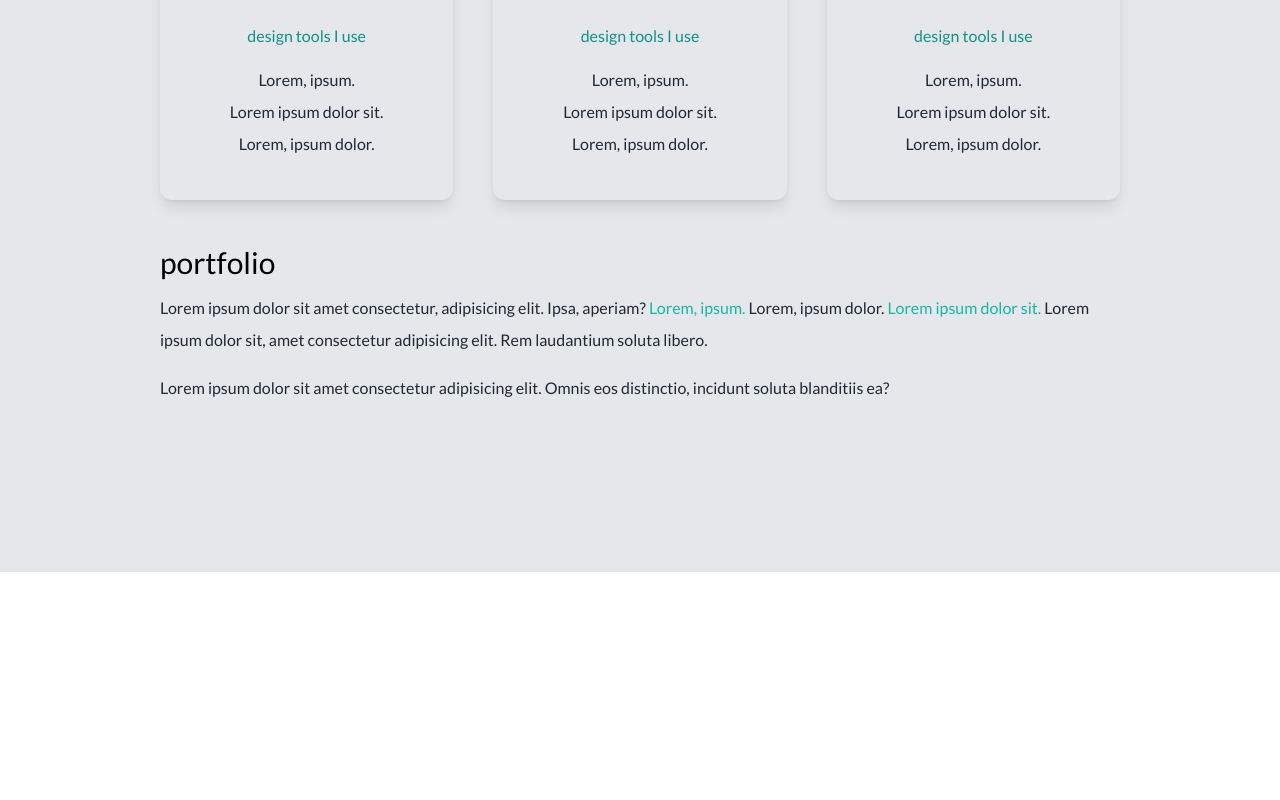
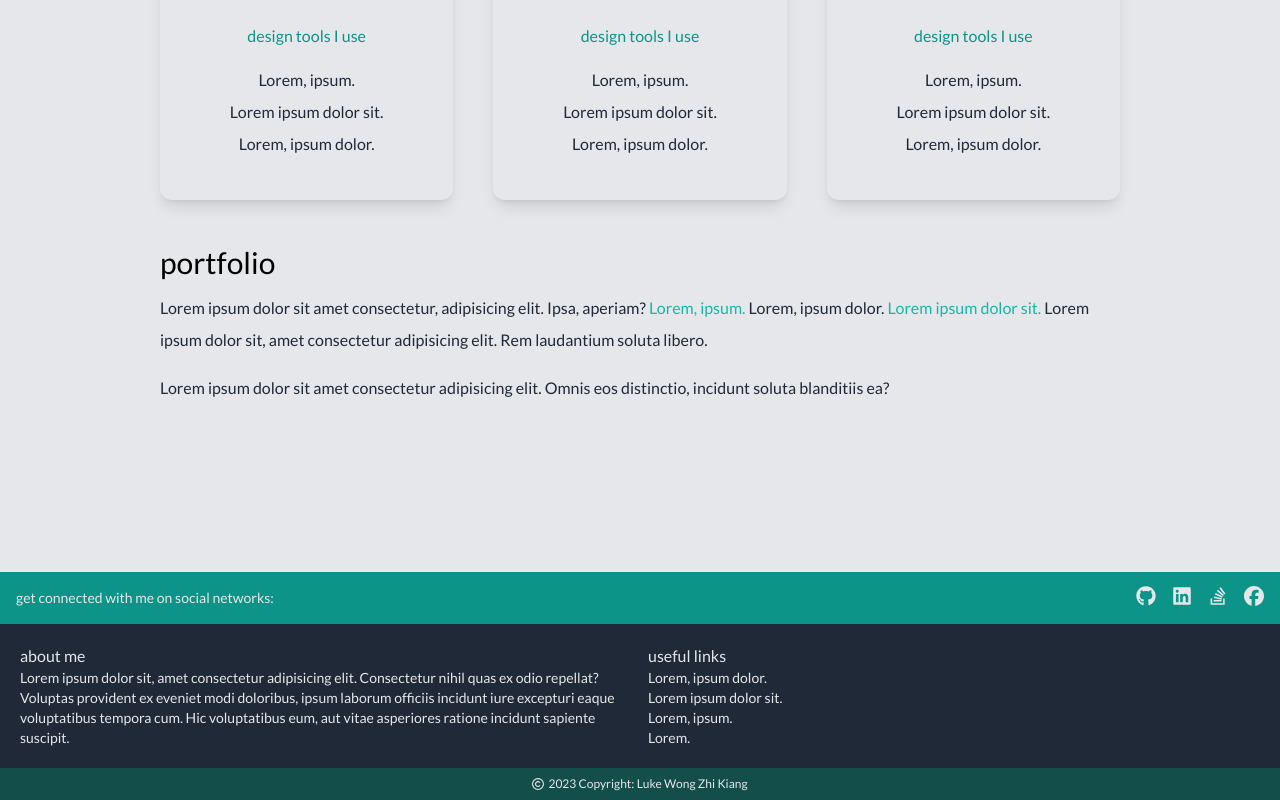
Before and after one commit to DevLukeHere/nextjs-portfolio, a Next.js app: page / in a window 1280 px wide. Shown: the part 1396-2196 px from the top of the page. Before the commit the page ends 1968 px from the top, so only its background shows below. Built offline with nearby package versions, Linux system fonts and the light colour scheme.

Commit message:
style: add footer section

```diff
--- a/app/layout.tsx
+++ b/app/layout.tsx
@@ -1,6 +1,15 @@
 import "./globals.css";
 import { Lato } from "next/font/google";
 import { ReactNode } from "react";
+import { FontAwesomeIcon } from "@fortawesome/react-fontawesome";
+import {
+  faGithub,
+  faLinkedin,
+  faStackOverflow,
+  faFacebook,
+} from "@fortawesome/free-brands-svg-icons";
+import { faCopyright } from "@fortawesome/free-regular-svg-icons";
+import Link from "next/link";
 
 // If loading a variable font, you don't need to specify the font weight
 const lato = Lato({
@@ -10,11 +19,7 @@ const lato = Lato({
   display: "optional",
 });
 
-export default function RootLayout({
-  children,
-}: {
-  children: ReactNode;
-}) {
+export default function RootLayout({ children }: { children: ReactNode }) {
   return (
     <html lang="en" className={lato.className}>
       {/*
@@ -22,7 +27,70 @@ export default function RootLayout({
         head.tsx. Find out more at https://beta.nextjs.org/docs/api-reference/file-conventions/head
       */}
       <head />
-      <body>{children}</body>
+      <body>
+        {children}
+        <footer>
+          <div className="bg-teal-600 py-3.5 px-4 grid grid-rows-2 justify-items-center gap-2 content-center items-center sm:flex sm:justify-between">
+            <p className="text-gray-200 text-sm">
+              get connected with me on social networks:
+            </p>
+            <div className="grid grid-cols-4 gap-x-4">
+              <a href="#">
+                <FontAwesomeIcon
+                  className="text-gray-200 w-5 h-5 hover:text-black"
+                  icon={faGithub}
+                />
+              </a>
+              <a href="#">
+                <FontAwesomeIcon
+                  className="text-gray-200 w-5 h-5 hover:text-black"
+                  icon={faLinkedin}
+                />
+              </a>
+              <a href="#">
+                <FontAwesomeIcon
+                  className="text-gray-200 w-5 h-5 hover:text-black"
+                  icon={faStackOverflow}
+                />
+              </a>
+              <a href="#">
+                <FontAwesomeIcon
+                  className="text-gray-200 w-5 h-5 hover:text-black"
+                  icon={faFacebook}
+                />
+              </a>
+            </div>
+          </div>
+          <div className="bg-gray-800 grid p-5 gap-4 grid-rows-2 sm:grid-cols-2 sm:grid-rows-1">
+            <div>
+              <h4 className="text-base text-gray-200">about me</h4>
+              <p className="text-sm text-gray-200">
+                Lorem ipsum dolor sit, amet consectetur adipisicing elit.
+                Consectetur nihil quas ex odio repellat? Voluptas provident ex
+                eveniet modi doloribus, ipsum laborum officiis incidunt iure
+                excepturi eaque voluptatibus tempora cum. Hic voluptatibus eum,
+                aut vitae asperiores ratione incidunt sapiente suscipit.
+              </p>
+            </div>
+            <div>
+              <h4 className="text-base text-gray-200">useful links</h4>
+              <p className="text-sm text-gray-200">Lorem, ipsum dolor.</p>
+              <p className="text-sm text-gray-200">Lorem ipsum dolor sit.</p>
+              <p className="text-sm text-gray-200">Lorem, ipsum.</p>
+              <p className="text-sm text-gray-200">Lorem.</p>
+            </div>
+          </div>
+          <div className="bg-teal-900 flex justify-center py-2 items-center gap-1">
+            <FontAwesomeIcon
+              className="text-gray-200 w-3 h-3"
+              icon={faCopyright}
+            />
+            <p className="text-gray-200 text-xs">
+              2023 Copyright: Luke Wong Zhi Kiang
+            </p>
+          </div>
+        </footer>
+      </body>
     </html>
   );
 }
```
